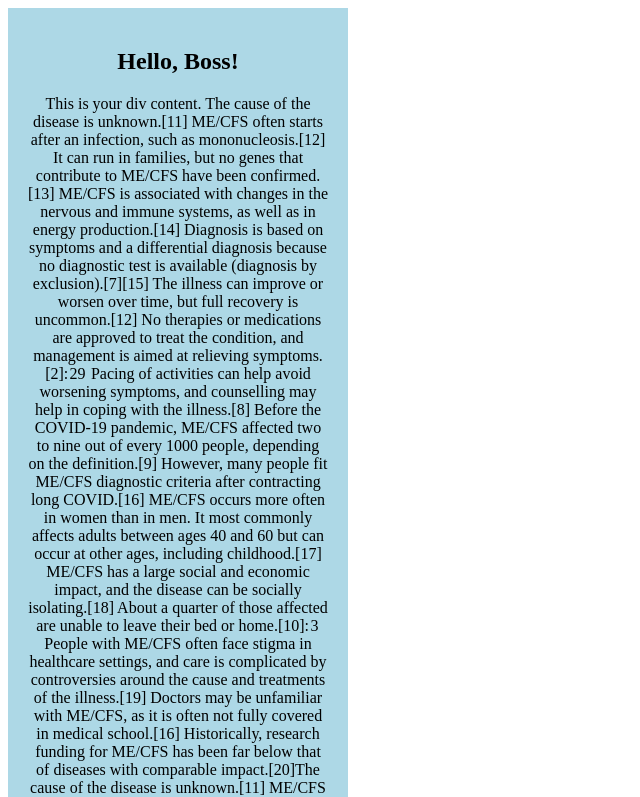
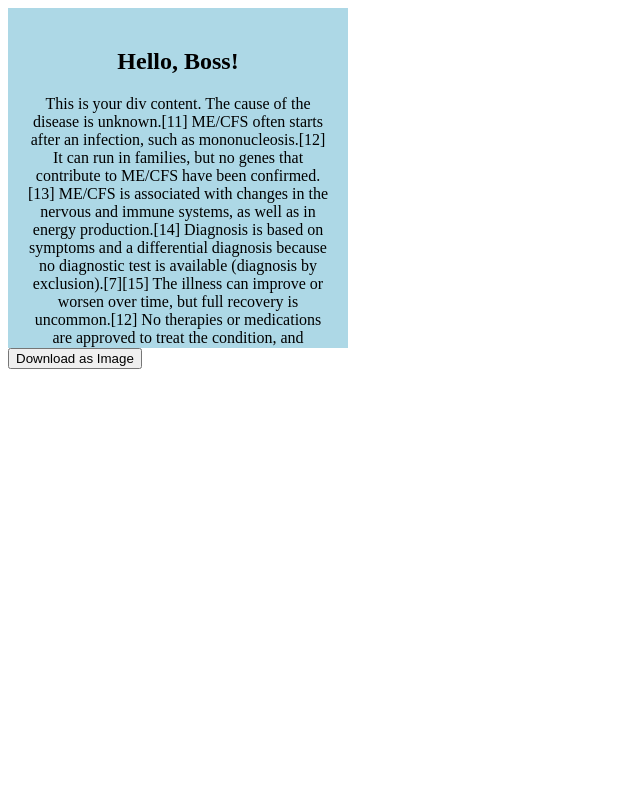
Before and after one commit to DocWebs/notification-test, a plain HTML site: page img.html in a window 1280 px wide. Shown: the top 797 px of the page, without its empty margins (0-640 px from the left). Drawn offline with nearby package versions, Linux system fonts and the light colour scheme.

Commit message:
Update img.html

```diff
--- a/img.html
+++ b/img.html
@@ -7,7 +7,7 @@
   <script src="https://cdnjs.cloudflare.com/ajax/libs/html2canvas/1.4.1/html2canvas.min.js"></script>
 </head>
 <body>
-  <div id="capture-div" style="width: 300px;background: lightblue; text-align: center; padding: 20px;">
+  <div id="capture-div" style="width: 300px; height: 300px; overflow: scroll; background: lightblue; text-align: center; padding: 20px;">
     <h2>Hello, Boss!</h2>
     <p>This is your div content. The cause of the disease is unknown.[11] ME/CFS often starts after an infection, such as mononucleosis.[12] It can run in families, but no genes that contribute to ME/CFS have been confirmed.[13] ME/CFS is associated with changes in the nervous and immune systems, as well as in energy production.[14] Diagnosis is based on symptoms and a differential diagnosis because no diagnostic test is available (diagnosis by exclusion).[7][15]
 
```
